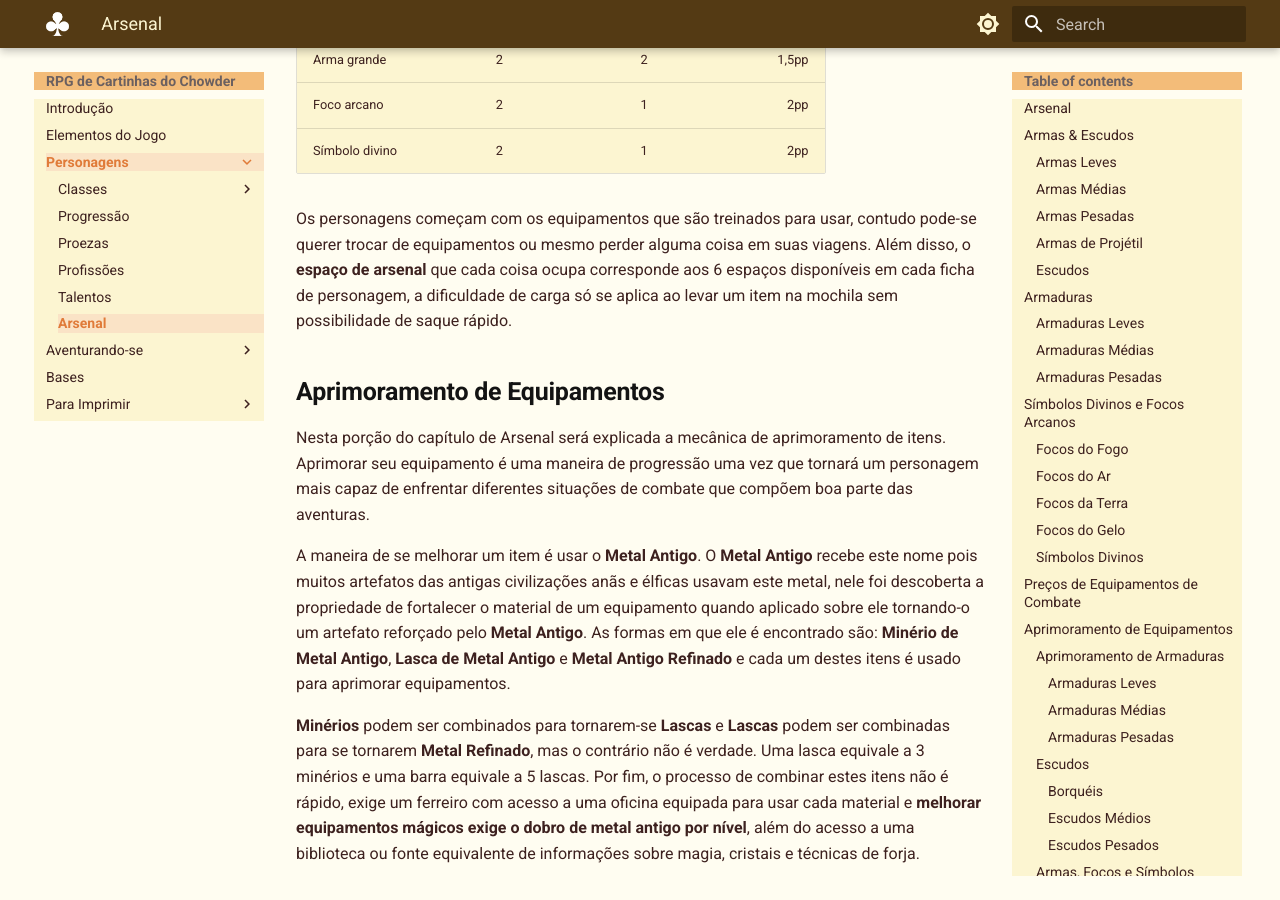
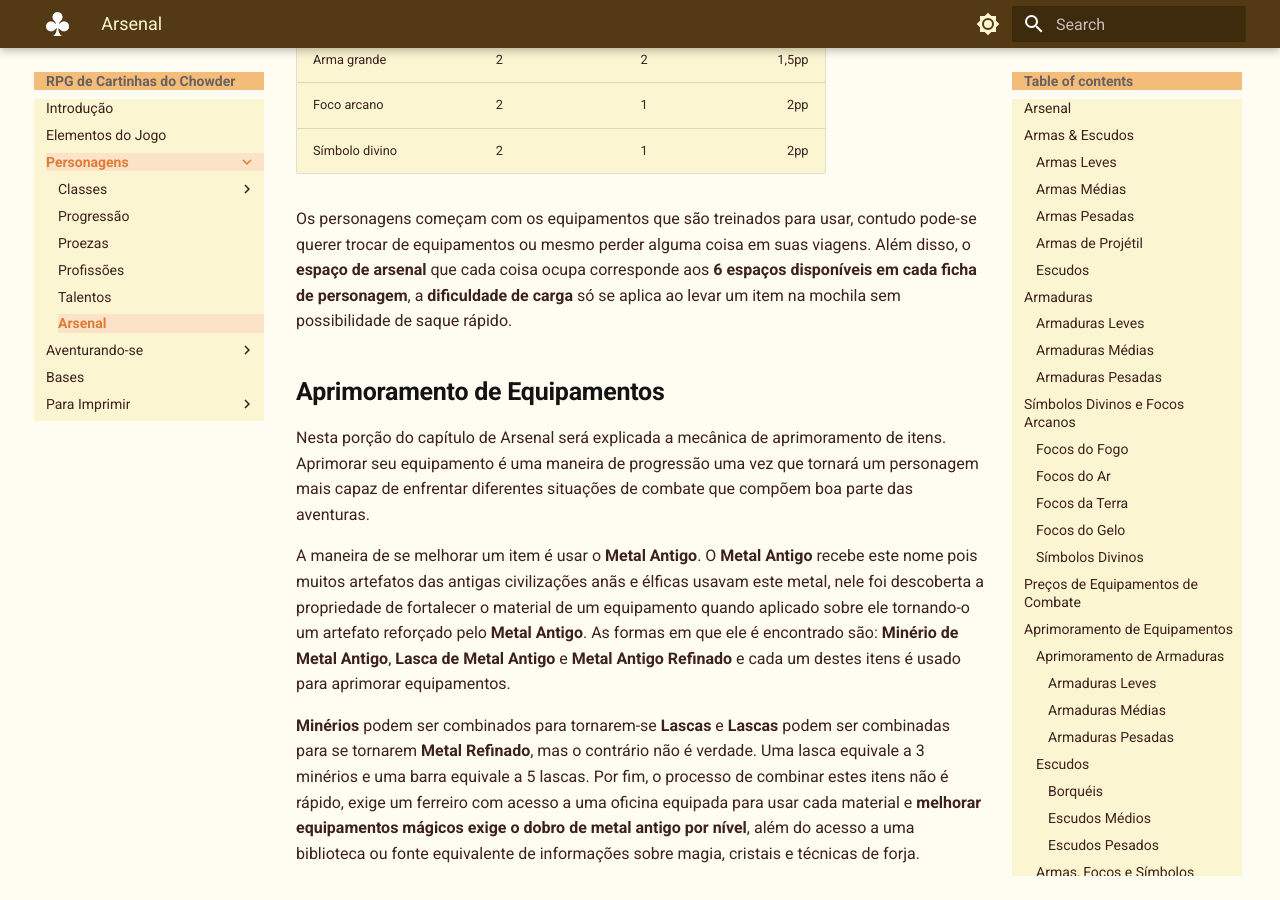
Before and after one commit to JPChowder/ChowRPG, an MkDocs documentation site: the page built from docs/arsenal.md, in a window 1280 px wide and 900 px high, scrolled down 6060 px. Built offline with MkDocs 1.6.1 and Material for MkDocs 9.7.7, drawn with Linux system fonts in a browser that asks for light colours.

```diff
--- a/docs/arsenal.md
+++ b/docs/arsenal.md
@@ -149,7 +149,8 @@ Os símbolos divinos, quer sejam relacionados com divindades da Luz, Trevas, Vid
 | Foco arcano       | 2                   | 1                      | 2pp         |
 | Símbolo divino    | 2                   | 1                      | 2pp         |
 
-Os personagens começam com os equipamentos que são treinados para usar, contudo pode-se querer trocar de equipamentos ou mesmo perder alguma coisa em suas viagens. Além disso, o **espaço de arsenal** que cada coisa ocupa corresponde aos 6 espaços disponíveis em cada ficha de personagem, a dificuldade de carga só se aplica ao levar um item na mochila sem possibilidade de saque rápido.
+
+Os personagens começam com os equipamentos que são treinados para usar, contudo pode-se querer trocar de equipamentos ou mesmo perder alguma coisa em suas viagens. Além disso, o **espaço de arsenal** que cada coisa ocupa corresponde aos **6 espaços disponíveis em cada ficha de personagem**, a **dificuldade de carga** só se aplica ao levar um item na mochila sem possibilidade de saque rápido.
 
 
 ## Aprimoramento de Equipamentos
```
Also changed, not shown: README.md (+1 -1 lines), update.md (+1 -1 lines).
